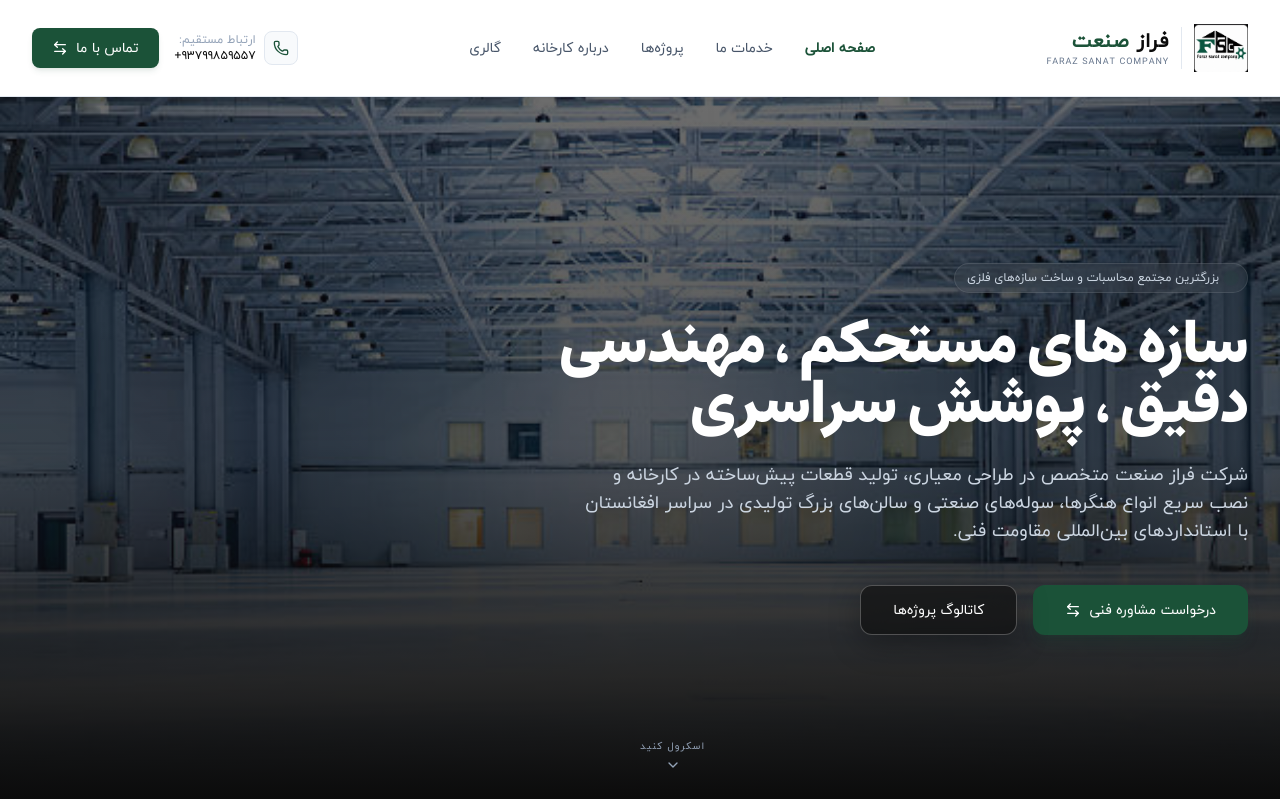
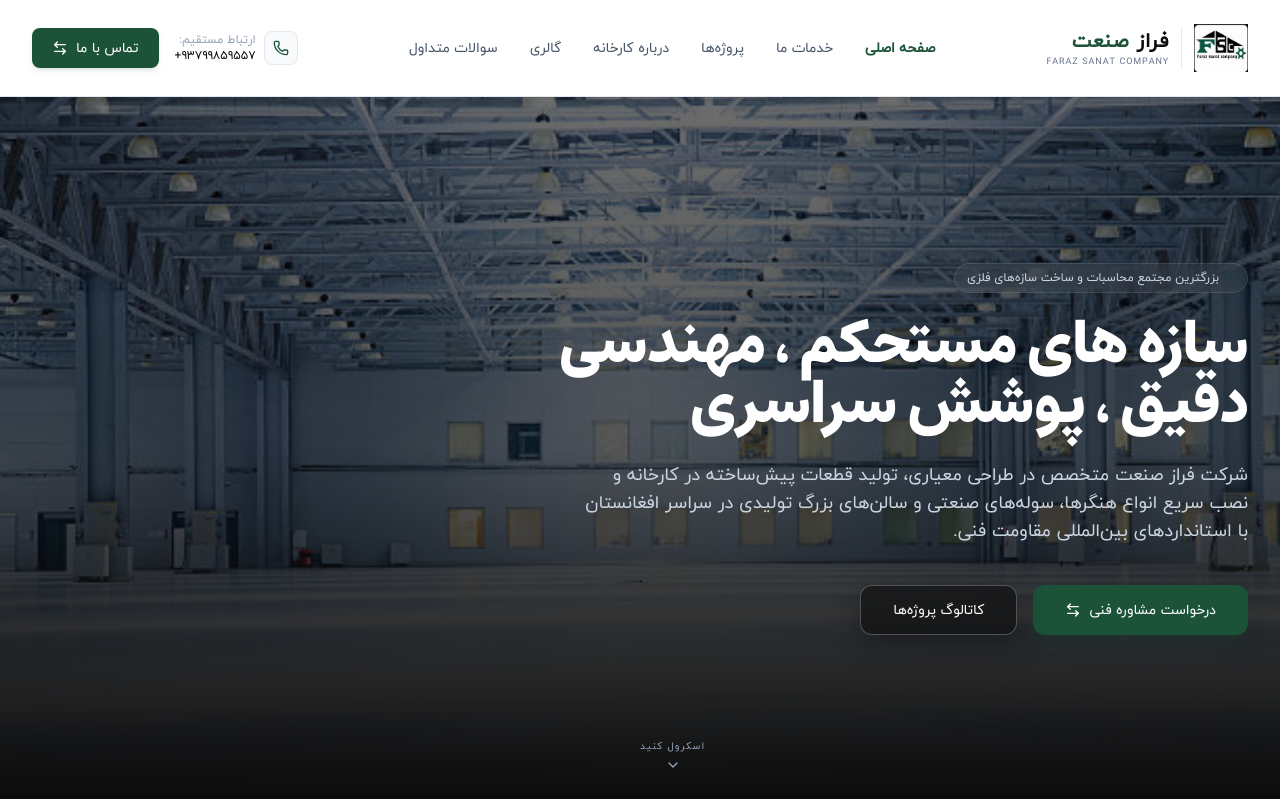
Before and after one commit to BTB-Team/FarazSanat, a React (Vite) app: page / in a window 1280 px wide. Shown: the top 799 px of the page. Built offline with nearby package versions, Linux system fonts and the light colour scheme.

Commit message:
FAQ item, adde in navbar

```diff
--- a/src/components/header/Navbar.jsx
+++ b/src/components/header/Navbar.jsx
@@ -12,6 +12,7 @@ export default function Navbar() {
     { title: 'پروژه‌ها', path: '/projects' },
     { title: 'درباره کارخانه', path: '/about' },
     { title: 'گالری', path: '/gallery' },
+    { title: 'سوالات متداول', path: '/?to=faq-section' }
   ];
 
   return (
@@ -41,23 +42,38 @@ export default function Navbar() {
         {/* ۲. منوهای ناوبری (تغییر رنگ متون به سیاه صنعتی برای خوانایی روی سفید) */}
         <nav className="hidden lg:block">
           <ul className="flex items-center space-x-8 space-x-reverse text-sm font-medium text-slate-600">
-            {menuItems.map((item, index) => (
+
+          {menuItems.map((item, index) => {
+            const isFaqLink = item.path.includes('?to=faq-section');
+
+            return (
               <li key={index}>
                 <NavLink
                   to={item.path}
+                  // مدیریت کلیک در صورتی که کاربر از قبل درون خود صفحه اصلی باشد
+                  onClick={(e) => {
+                    if (isFaqLink && (window.location.hash === '#/' || window.location.hash.includes('?to=faq-section'))) {
+                      e.preventDefault();
+                      const element = document.getElementById('faq-section');
+                      if (element) {
+                        element.scrollIntoView({ behavior: 'smooth', block: 'start' });
+                      }
+                    }
+                  }}
                   className={({ isActive }) => `
-                    relative py-2 transition-colors duration-300 block group
-                    ${isActive ? 'text-industrialGreen font-bold' : 'hover:text-industrialGreen'}
+                    relative py-2 transition-colors duration-300 block group cursor-pointer
+                    ${(isActive && !isFaqLink) ? 'text-industrialGreen font-bold' : 'hover:text-industrialGreen'}
                   `}
                 >
                   {item.title}
-                  {/* خط متحرک زیر منو با رنگ سبز سازمانی */}
                   <span className="absolute bottom-0 right-0 w-0 h-0.5 bg-industrialGreen transition-all duration-300 group-hover:w-full"></span>
                 </NavLink>
               </li>
-            ))}
+            );
+          })}
           </ul>
         </nav>
+
 
         {/* ۳. دکمه‌های دسکتاپ و دکمه همبرگری موبایل */}
         <div className="flex items-center gap-4">
--- a/src/index.css
+++ b/src/index.css
@@ -23,6 +23,10 @@
 }
 
 @layer base {
+
+  html {
+    scroll-behavior: smooth; /* 🛑 فعال‌سازی انیمیشن نرم اسکرول در کل وب‌سایت */
+  }
   /* تنظیم فونت بدنه به صورت پیش‌فرض برای کل سایت */
   body {
     @apply font-yekan bg-industrialGray text-slate-700 antialiased;
--- a/src/pages/home/FAQ.jsx
+++ b/src/pages/home/FAQ.jsx
@@ -12,7 +12,7 @@ export default function FAQ() {
   };
 
   return (
-    <section className="w-full bg-industrialGray py-16 lg:py-24 select-none font-yekan border-b border-slate-200">
+    <section id="faq-section" className="w-full bg-industrialGray py-16 lg:py-24 select-none font-yekan border-b border-slate-200">
       <div className="max-w-4xl mx-auto px-4 sm:px-6 lg:px-8 w-full">
 
         {/* عنوان بخش سوالات متداول */}
--- a/src/pages/home/Home.jsx
+++ b/src/pages/home/Home.jsx
@@ -1,10 +1,34 @@
+import React, { useEffect } from 'react';
+import { useLocation } from 'react-router-dom';
 import HeroHome from './HeroHome';
 import FeaturedCarousel from'./FeaturedCarousel';
 import Introduction from './Introduction';
 import FeaturedServices from './FeaturedServices';
 import FAQ from './FAQ';
 import CTA from '@/components/cta/CTA';
+
 export default function Home() {
+  // لود لوکیشن جهت ردیابی کلیک‌ها و تغییرات آدرس‌بار
+  const location = useLocation();
+
+  useEffect(() => {
+    // 🛠️ آنالیز هوشمند آدرس مرورگر برای استخراج پارامتر ?to=faq-section
+    const searchParams = new URLSearchParams(location.search);
+    const scrollToSection = searchParams.get('to');
+
+    // شرط قاطع: اگر پارامتر برابر با faq-section بود، اسکرول را اجرا کن
+    if (scrollToSection === 'faq-section') {
+      const element = document.getElementById('faq-section');
+      if (element) {
+        // ایجاد تاخیر ۲۰۰ میلی‌ثانیه‌ای جهت بارگذاری کامل روتینگ لود تنبل و انیمیشن‌ها
+        const timer = setTimeout(() => {
+          element.scrollIntoView({ behavior: 'smooth', block: 'start' });
+        }, 200);
+
+        return () => clearTimeout(timer);
+      }
+    }
+  }, [location]); // به محض تغییر لوکیشن از هر صفحه‌ای، این افکت سریعاً تحریک می‌شود
   return (
     <>
       <HeroHome/>
```
